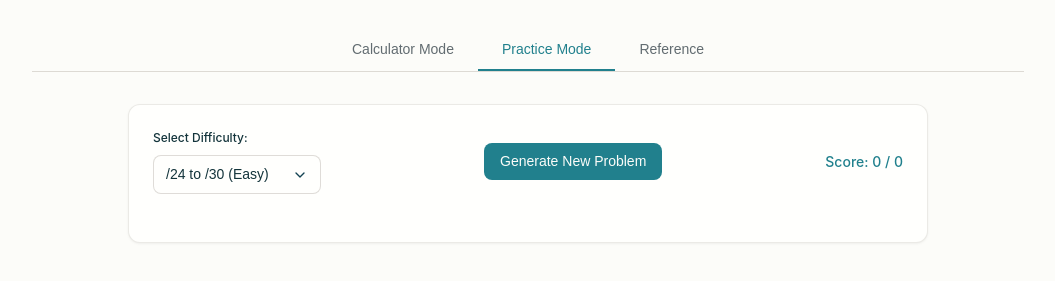
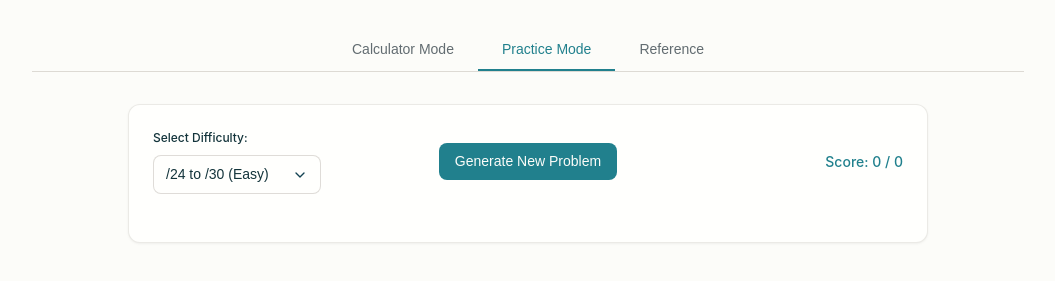
Before and after one commit to IT-BAER/subnet-calc-practice, a plain HTML site: page index.html in a window 1280 px wide. Both pictures are taken after a click on the button "Practice Mode". Shown: the part 151-432 px from the top of the page, without its empty margins (112-1167 px from the left). Drawn offline with Linux system fonts and the light colour scheme.

Commit message:
Add files via upload

```diff
--- a/style.css
+++ b/style.css
@@ -161,6 +161,7 @@ p { margin: 0 0 var(--space-16) 0; }
 .form-control {
     display: block;
     width: 100%;
+	max-width: fit-content;
     padding: var(--space-8) var(--space-12);
     font-size: var(--font-size-base);
     line-height: 1.5;
@@ -260,8 +261,8 @@ select.form-control {
 
 /* Practice Section */
 .practice-section { max-width: 800px; margin: 0 auto; }
-.practice-controls { display: flex; justify-content: space-between; align-items: center; flex-wrap: wrap; gap: var(--space-16); margin-bottom: var(--space-24); }
-.score-display { font-weight: var(--font-weight-semibold); color: var(--color-primary); }
+.practice-controls { display: grid; grid-template-columns: 1fr auto 1fr; align-items: center; gap: var(--space-16); margin-bottom: var(--space-24); }
+.score-display { font-weight: var(--font-weight-semibold); color: var(--color-primary); text-align: right; }
 .practice-problem { margin-top: var(--space-32); }
 .problem-display { background: var(--color-secondary); padding: var(--space-16); border-radius: var(--radius-base); margin-bottom: var(--space-24); }
 .problem-display p { margin: var(--space-8) 0; font-size: var(--font-size-lg); }
```
Also changed, not shown: index.html (+1 -0 lines).
